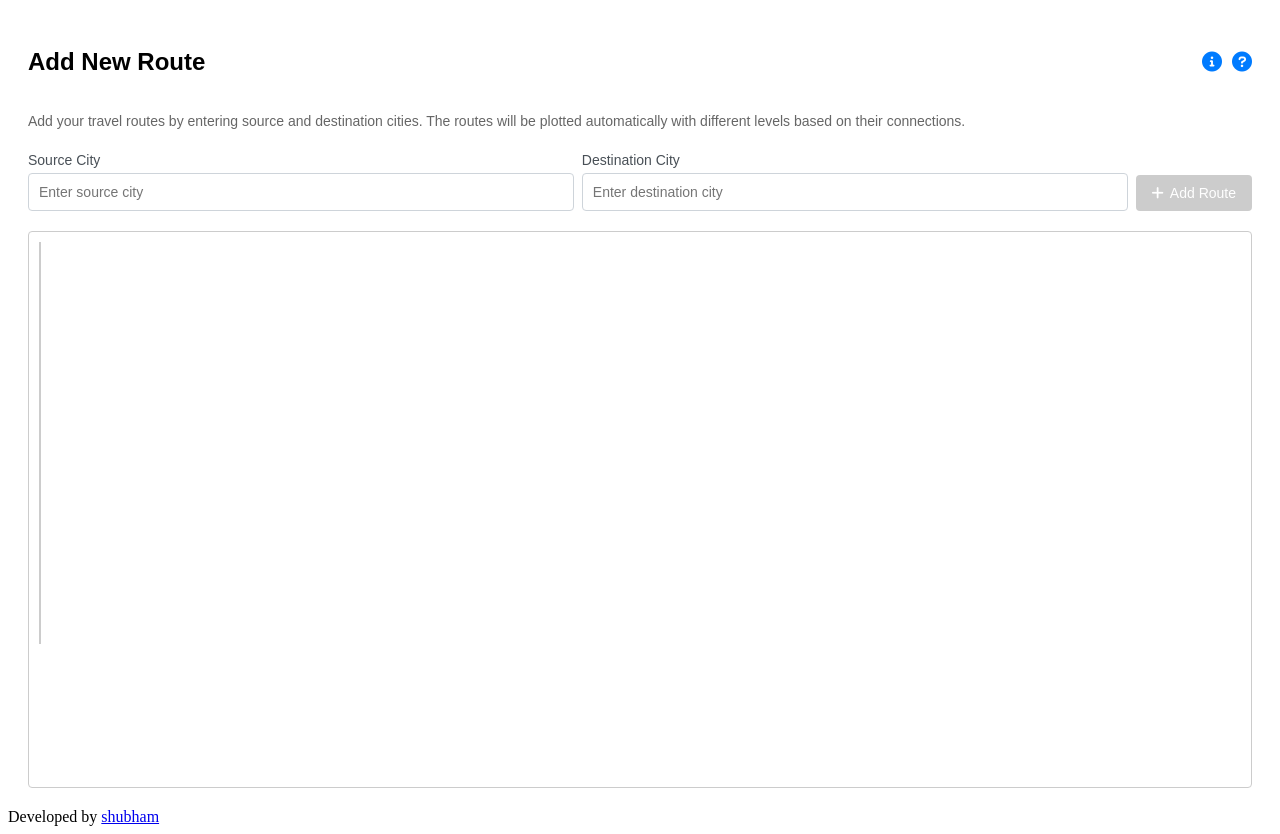
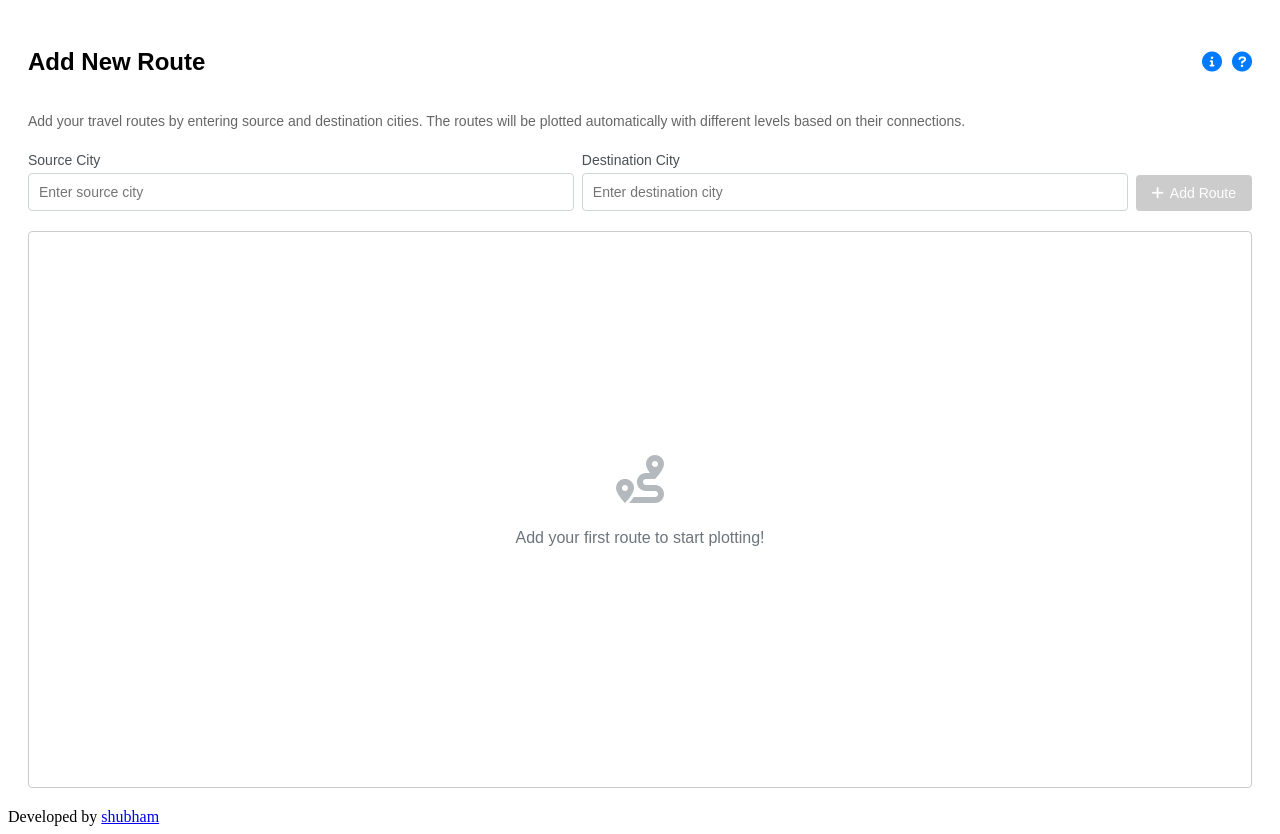
Before and after one commit to shubham-0819/route-plotter, an Angular app: page / in a window 1280 px wide. Built offline with nearby package versions, Linux system fonts and the light colour scheme.

Commit message:
updated rempty state UI

```diff
--- a/src/app/route-plotter/route-plotter.component.html
+++ b/src/app/route-plotter/route-plotter.component.html
@@ -82,7 +82,7 @@
     </div>
 
     <div id="route-svg" class="svg-container">
-      <div *ngIf="trips.length === 0" class="empty-state">
+      <div *ngIf="trips.length == 0" class="empty-state">
         <i class="fas fa-route empty-icon"></i>
         <p>Add your first route to start plotting!</p>
       </div>
--- a/src/app/route-plotter/route-plotter.component.ts
+++ b/src/app/route-plotter/route-plotter.component.ts
@@ -197,6 +197,7 @@ export class RoutePlotterComponent implements OnInit {
   private updateSVG(): void {
     const svgContainer = document.getElementById('route-svg');
     if (!svgContainer) return;
+    if(this.trips.length == 0) return;
 
     // Clear existing SVG
     svgContainer.innerHTML = '';
```
